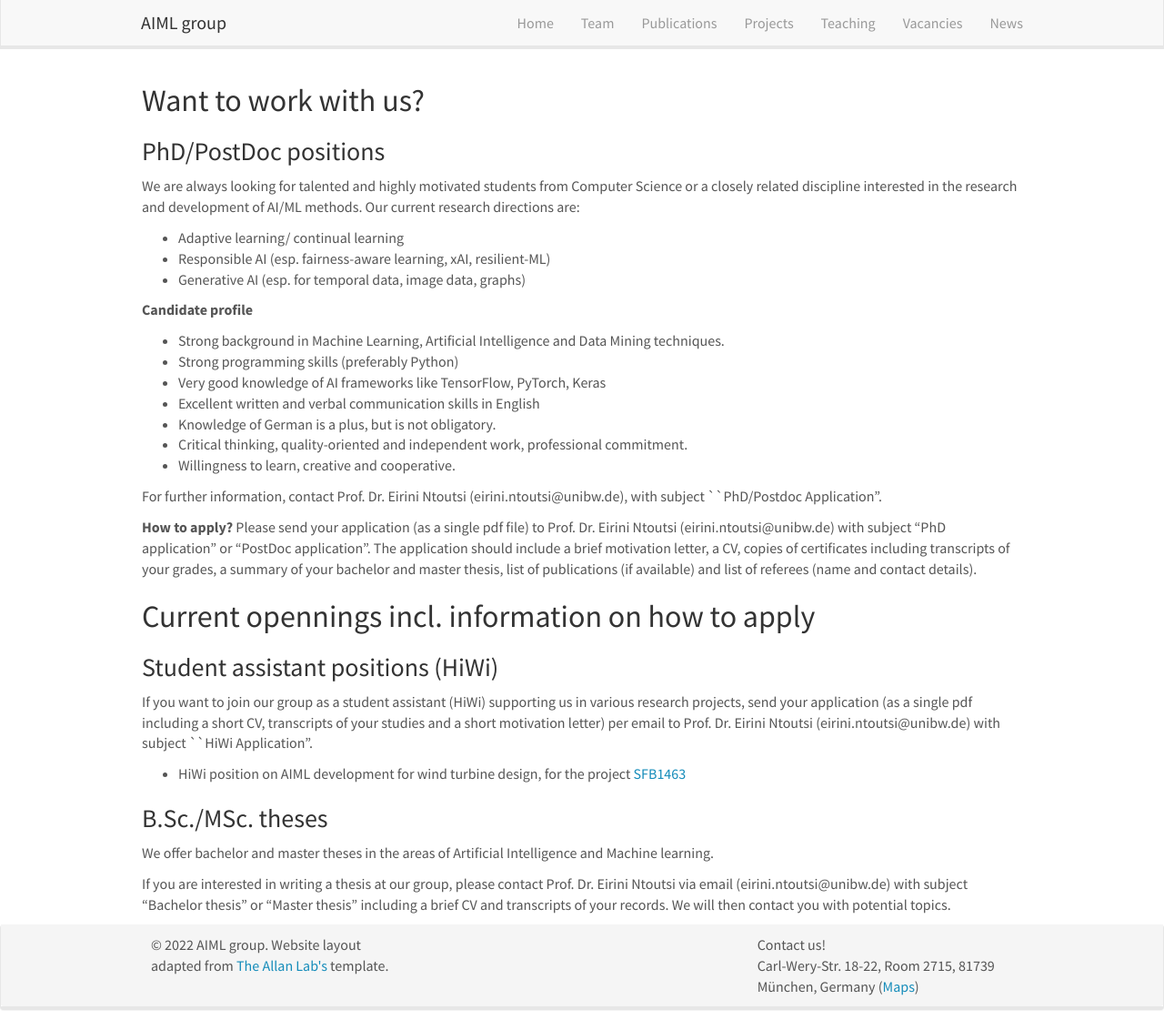
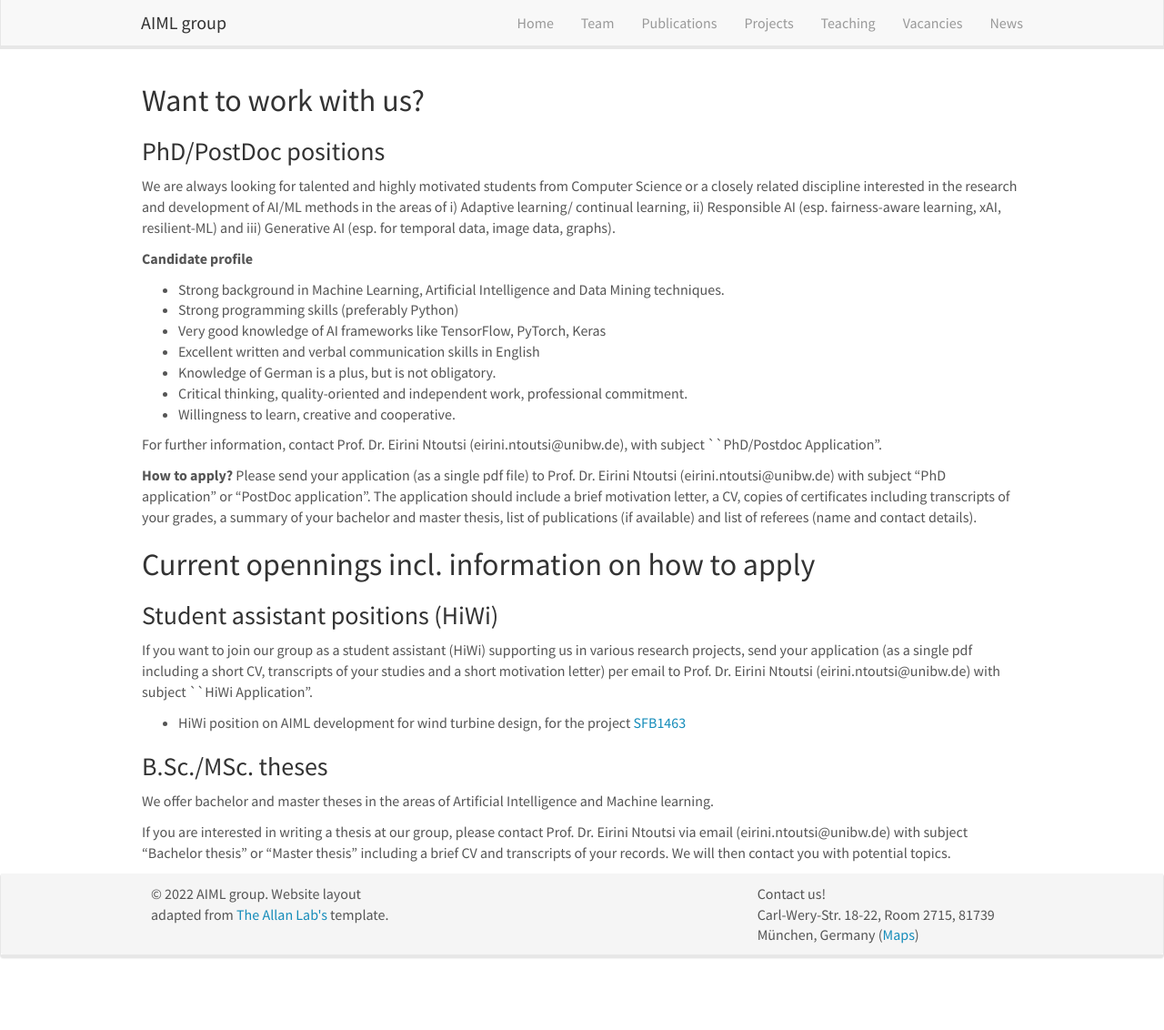
Before and after one commit to AIML-research/AIML-research.github.io, a Jekyll site: the page built from _pages/openings.md, in a window 1280 px wide and 1132 px high. Shown: the whole window at 91% size. Built offline with Jekyll 4.4.1, drawn with Linux system fonts in a browser that asks for light colours; nearby versions of some CDN libraries.

Commit message:
Update openings.md

```diff
--- a/_pages/openings.md
+++ b/_pages/openings.md
@@ -10,12 +10,7 @@ permalink: /vacancies
 ## Want to work with us?
 
 ### PhD/PostDoc positions
-We are always looking for talented and highly motivated students from Computer Science or a closely related discipline interested in the research and development of AI/ML methods. Our current research directions are:
-<ul>
-  <li>Adaptive learning/ continual learning</li>
-  <li>Responsible AI (esp. fairness-aware learning, xAI, resilient-ML)</li>
-  <li>Generative AI (esp. for temporal data, image data, graphs)</li>
-</ul>
+We are always looking for talented and highly motivated students from Computer Science or a closely related discipline interested in the research and development of AI/ML methods in the areas of i) Adaptive learning/ continual learning, ii) Responsible AI (esp. fairness-aware learning, xAI, resilient-ML) and iii) Generative AI (esp. for temporal data, image data, graphs).
 
 **Candidate profile**
 <ul>
```
